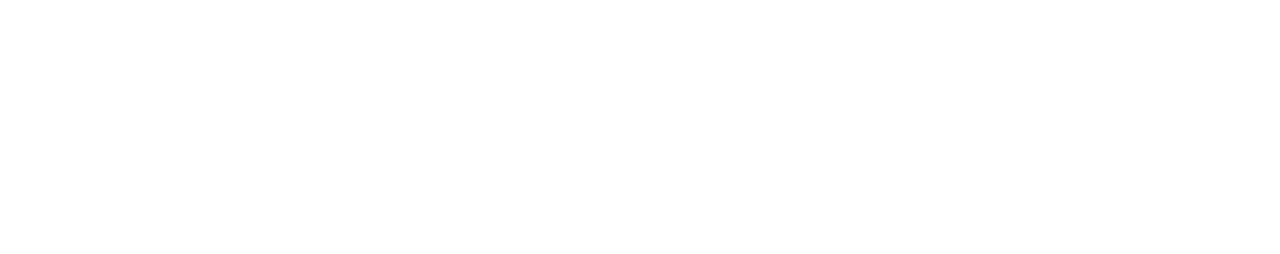
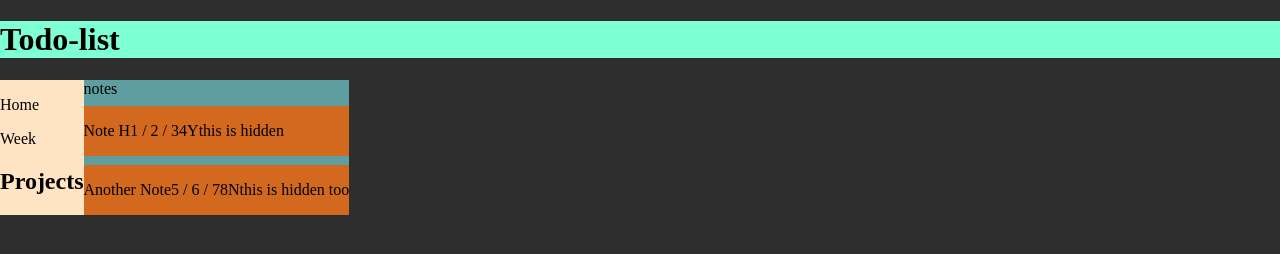
Before and after one commit to MohamedMaaiz/todo-list, a website built with webpack: page dist/index.html in a window 1280 px wide. Built offline with nearby package versions, Linux system fonts and the light colour scheme.

Commit message:
small function to read the class with some display

```diff
--- a/src/index.js
+++ b/src/index.js
@@ -1 +1,10 @@
-console.log('workin')
+import homepage from './modules/homepage.js'
+import events from './modules/events.js'
+import {clearMainDisplay} from './modules/events.js'
+import addNotesToArray from './modules/project'
+
+loadUI();
+
+function loadUI() {
+    addNotesToArray()
+}
--- /dev/null
+++ b/src/modules/events.js
@@ -0,0 +1,14 @@
+import selectors from "./selector";
+
+
+function clearMainDisplay() {
+    selectors.mainDisplay.textContent = ''
+
+}
+
+
+function addEvents() {
+
+}
+
+export {addEvents, clearMainDisplay};
--- /dev/null
+++ b/src/modules/project.js
@@ -0,0 +1,61 @@
+import selectors from "./selector";
+
+
+let myNotes = [{
+    title: 'Note H',
+    description: 'this is hidden',
+    date: '1 / 2 / 34',
+    status: 'Y',
+},{
+    title: 'Another Note',
+    description: 'this is hidden too',
+    date: '5 / 6 / 78',
+    status: 'N',
+}]
+
+class Note{
+    constructor(title, description, date, status) {
+        this.title = title
+        this.description = description
+        this.date = date
+        this.status = status
+    }
+}
+
+function addNotesToArray(title, description, date, status) {
+    createDisplayCard(title, description, date, status)
+    displayNotes()
+    myNotes.push(new Note(title, description, date, status))
+}
+
+function displayNotes() {
+    selectors.mainDisplay.textContent = 'notes'
+    for (const object of myNotes) {
+        createDisplayCard (object.title, object.description, object.date, object.status)
+    }
+}
+
+function createDisplayCard(title, description, date, status) {
+    const card = document.createElement('div')
+    card.classList.add('note-card')
+
+    const titleP = document.createElement('p')
+    const descriptionP = document.createElement('p')
+    const dateP = document.createElement('p')
+    const statusP = document.createElement('p')
+
+    descriptionP.classList.add('description')
+
+    titleP.textContent = title
+    descriptionP.textContent = description
+    dateP.textContent = date
+    statusP.textContent = status
+
+    card.appendChild(titleP)
+    card.appendChild(descriptionP)
+    card.appendChild(dateP)
+    card.appendChild(statusP)
+    selectors.mainDisplay.appendChild(card)
+}
+
+export default addNotesToArray;
--- /dev/null
+++ b/src/modules/selector.js
@@ -0,0 +1,7 @@
+var selectors = {
+    mainDisplay: document.getElementById('main-display'),
+    // this: console.log('selector')
+
+}
+
+export default selectors;
```
Also changed, not shown: dist/index.html, dist/style.css (added), src/modules/homepage.js (added).
